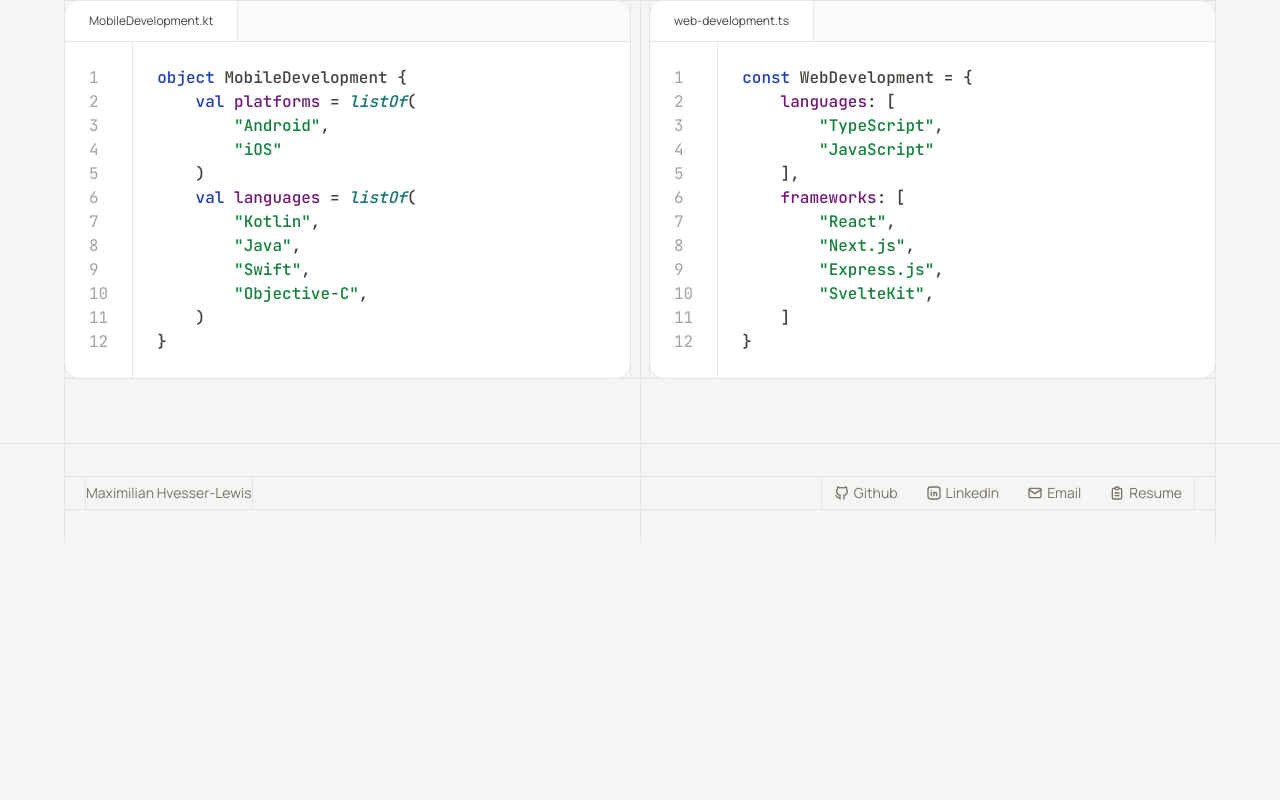
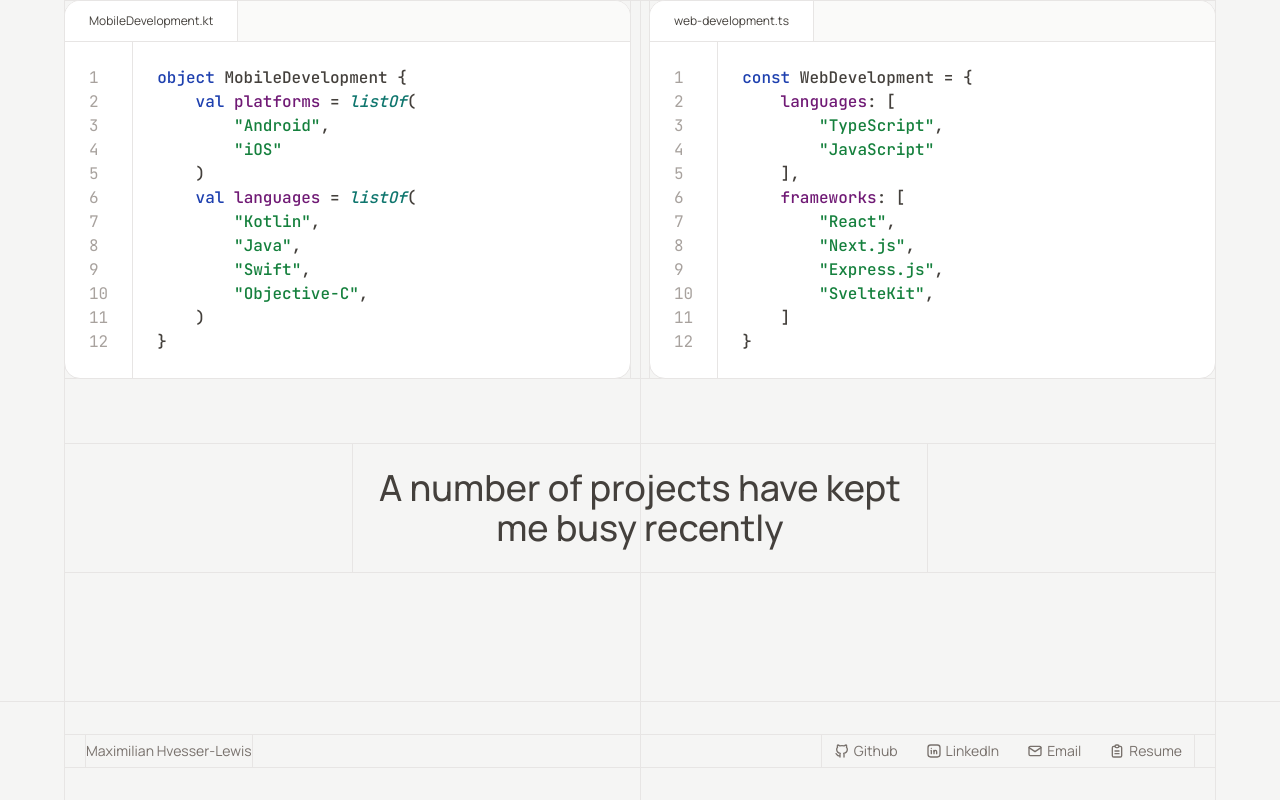
Before and after one commit to maxhves/hvesser-lewis-consulting-site, a Next.js app: page / in a window 1280 px wide. Shown: the part 753-1553 px from the top of the page. Before the commit the page ends 1295 px from the top, so only its background shows below. Built offline with nearby package versions, Linux system fonts and the light colour scheme.

Commit message:
Added basic projects section.

```diff
--- /dev/null
+++ b/src/app/home/components/projects/projects.tsx
@@ -0,0 +1,13 @@
+import SectionHeading from '@/app/home/components/common/section-heading'
+import { ContentContainerNew } from '@/components/ui/content-container'
+
+export default function Projects() {
+  return (
+    <section>
+      <ContentContainerNew>
+        <SectionHeading>A number of projects have kept me busy recently</SectionHeading>
+        <div className="h-32 w-full" />
+      </ContentContainerNew>
+    </section>
+  )
+}
--- a/src/app/page.tsx
+++ b/src/app/page.tsx
@@ -1,11 +1,13 @@
 import Introduction from '@/app/home/components/introduction/introduction'
 import { Expertise } from '@/app/home/components/expertise/expertise'
+import Projects from '@/app/home/components/projects/projects'
 
 export default function Home() {
   return (
     <main className="flex-grow">
       <Introduction />
       <Expertise />
+      <Projects />
       {/*<AboutSection />*/}
       {/*<ServicesSection />*/}
       {/*<PortfolioSection />*/}
```
